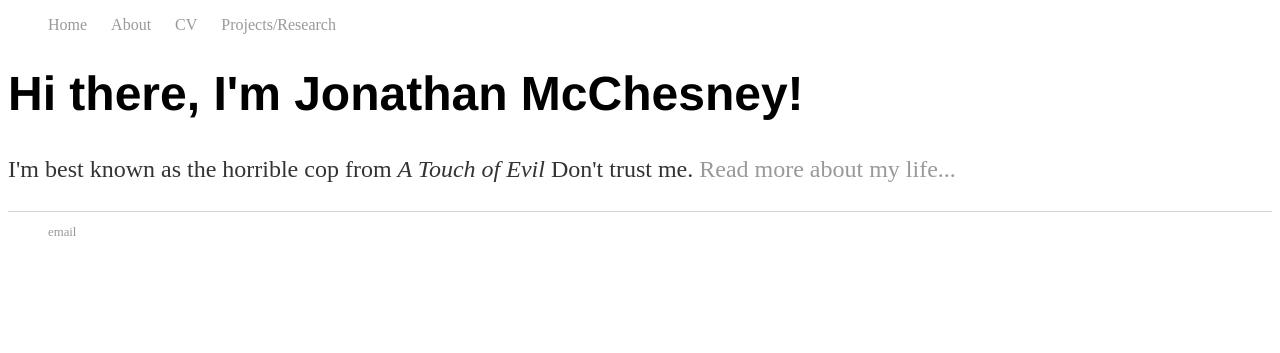
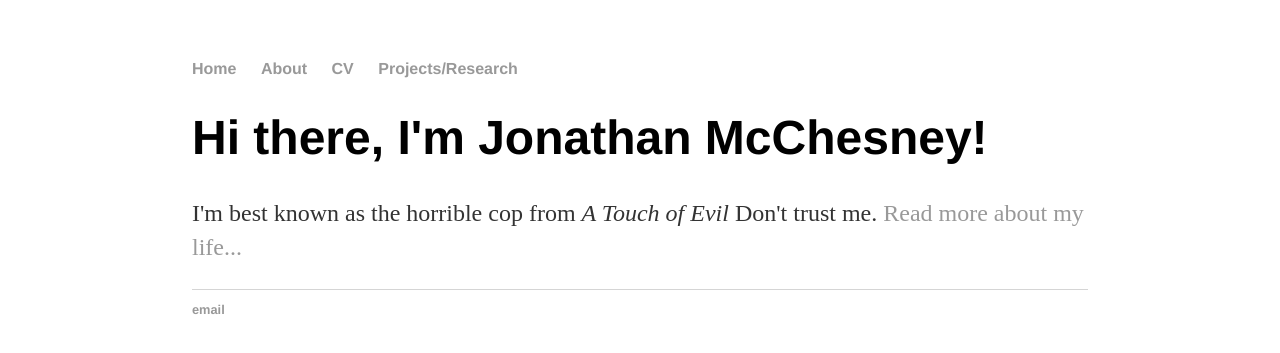
Before and after one commit to jonathanmcchesney/jonathanmcchesney.github.io, a Jekyll site: the page built from index.html, in a window 1280 px wide. Shown: the top 353 px of the page. Built offline with Jekyll 4.4.1, drawn with Linux system fonts in a browser that asks for light colours.

Commit message:
chore: update css

```diff
--- a/css/main.css
+++ b/css/main.css
@@ -1,3 +1,5 @@
+body {
+    margin: 60px auto;
     width: 70%;
 }
 nav ul, footer ul {
```
